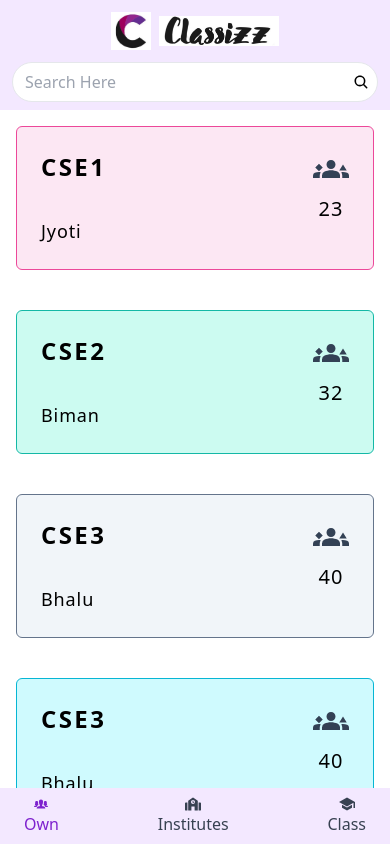
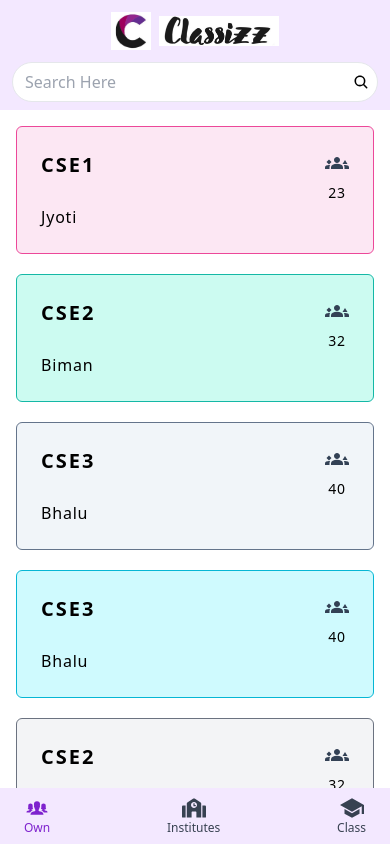
Before and after one commit to Jyotirmoy-Baidya/classizz-frontend, a React (Vite) app: page /h/o in a window 390 px wide. Built offline with nearby package versions, Linux system fonts and the light colour scheme.

Commit message:
Minute font changes

```diff
--- a/src/components/basic/Navbar.jsx
+++ b/src/components/basic/Navbar.jsx
@@ -58,8 +58,8 @@ const Navbar = () => {
                 {
                     HomeNavItems.map((ele, i) => (
                         <NavLink to={ele.href} className={`flex flex-col justify-center items-center  ${location.pathname.includes(ele.href) ? "text-purple-700" : ""}`}>
-                            {ele.icon}
-                            <div>{ele.name}</div>
+                            <div className='text-2xl'>{ele.icon}</div>
+                            <div className='text-xs'>{ele.name}</div>
                         </NavLink>
                     ))
                 }
--- a/src/components/home/ClassBlock.jsx
+++ b/src/components/home/ClassBlock.jsx
@@ -14,14 +14,14 @@ const colors = [
 ]
 const ClassBlock = ({ content }) => {
     return (
-        <NavLink to={`/cls/a/${content.code}`} className={`h-36 w-auto min-w-[240px] max-w-[380px] p-6 border-[1px] bg-te ${colors[content.c].bg_color} ${colors[content.c].border_color}  hover:border-[2.5px] cursor-pointer text-black dark:text-slate-700 shrink-0 flex justify-between rounded-md`} >
+        <NavLink to={`/cls/a/${content.code}`} className={`h-32 md:h-36 w-auto min-w-[240px] max-w-[380px] p-6 md:p-6 border-[1px] ${colors[content.c].bg_color} ${colors[content.c].border_color}  hover:border-[2.5px] cursor-pointer text-black dark:text-slate-700 shrink-0 flex justify-between rounded-md`} >
             <div className="flex flex-col justify-between h-full names">
-                <div className="text-2xl tracking-widest font-bold class-name">{content.className}</div>
-                <div className="text-lg tracking-wider owner-name">{content.classOwner}</div>
+                <div className="text-xl md:text-2xl tracking-widest font-bold class-name">{content.className}</div>
+                <div className="text-base md:text-lg tracking-wider owner-name">{content.classOwner}</div>
             </div>
             <div className="text-xl flex flex-col items-center gap-2 stundent-count">
-                <div className="text-4xl text-slate-700" ><MdGroups3 /></div>
-                <div className="font-medium tracking-wider">{content.noOfStudents}</div>
+                <div className="text-2xl md:text-4xl text-slate-700" ><MdGroups3 /></div>
+                <div className="text-sm md:text-base font-medium tracking-wider">{content.noOfStudents}</div>
             </div>
         </NavLink>
     )
--- a/src/pages/Home.jsx
+++ b/src/pages/Home.jsx
@@ -16,7 +16,7 @@ const inst = [
 const HomePage = () => {
     return (
         <div className='p-4 pb-20 md:p-8'>
-            <div className='grid grid-cols-1 sm:grid sm:grid-cols-1 lg:grid-cols-2 xl:grid-cols-3 gap-10'>
+            <div className='grid grid-cols-1 sm:grid sm:grid-cols-1 lg:grid-cols-2 xl:grid-cols-3 md:gap-10 gap-5'>
                 <Outlet />
             </div>
         </div>
```
